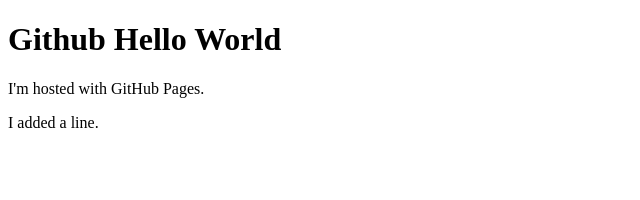
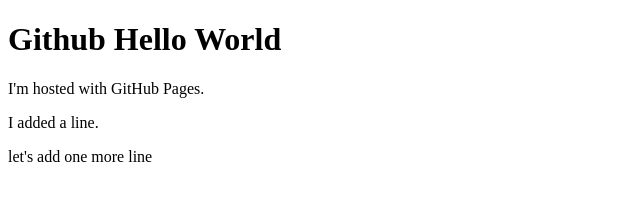
Before and after one commit to smileschen/smileschen.github.io, a plain HTML site: page index.html in a window 1280 px wide. Shown: the whole page, without its empty margins (0-640 px from the left). Drawn offline with Linux system fonts and the light colour scheme.

Commit message:
let's add another line

```diff
--- a/index.html
+++ b/index.html
@@ -4,5 +4,6 @@
 <h1>Github Hello World</h1>
 <p>I'm hosted with GitHub Pages.</p>
 <p>I added a line.</p>
+<p>let's add one more line</p>
 </body>
 </html>
```
